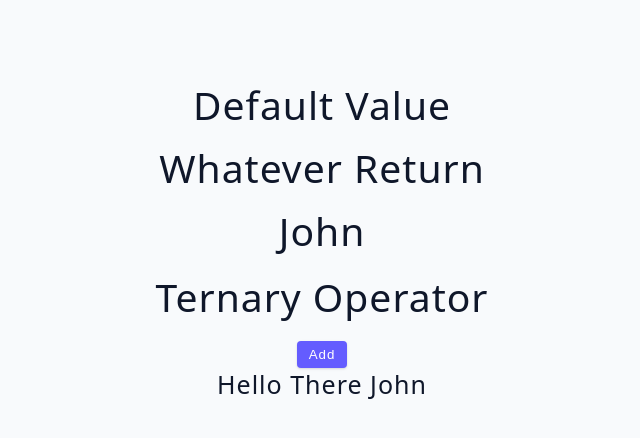
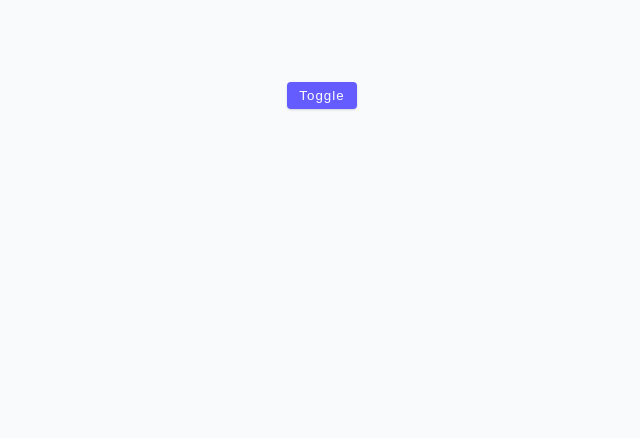
Before and after one commit to AidenLuce/advanced-react-tutorial, a React (Vite) app: page / in a window 1280 px wide. Shown: the top 438 px of the page, without its empty margins (318-958 px from the left). Built offline with nearby package versions, Linux system fonts and the light colour scheme.

Commit message:
Toggle Component

```diff
--- a/src/App.jsx
+++ b/src/App.jsx
@@ -1,4 +1,4 @@
-import Starter from './tutorial/03-conditional-rendering/starter/05-short-circuit-examples.jsx'
+import Starter from './tutorial/03-conditional-rendering/starter/06-toggle-challenge.jsx'
 
 function App() {
   return (
--- a/src/tutorial/03-conditional-rendering/starter/06-toggle-challenge.jsx
+++ b/src/tutorial/03-conditional-rendering/starter/06-toggle-challenge.jsx
@@ -1,5 +1,28 @@
+import {useState} from "react";
+
 const ToggleChallenge = () => {
-  return <h2>toggle challenge</h2>;
+  const [showAlert, setShowAlert] =useState(false);
+
+  const toggleAlert = () =>{
+    if(showAlert){
+      setShowAlert(false)
+      return
+    }
+    setShowAlert(true)
+  }
+
+
+
+  return <div>
+    <button className='btn' onClick={toggleAlert}>Toggle</button>
+    {showAlert && <AlertComponent/>}
+  </div>;
 };
 
+const AlertComponent = () => {
+  return(
+      <div className='alert alert-danger'>Hello World</div>
+  )
+}
+
 export default ToggleChallenge;
```
